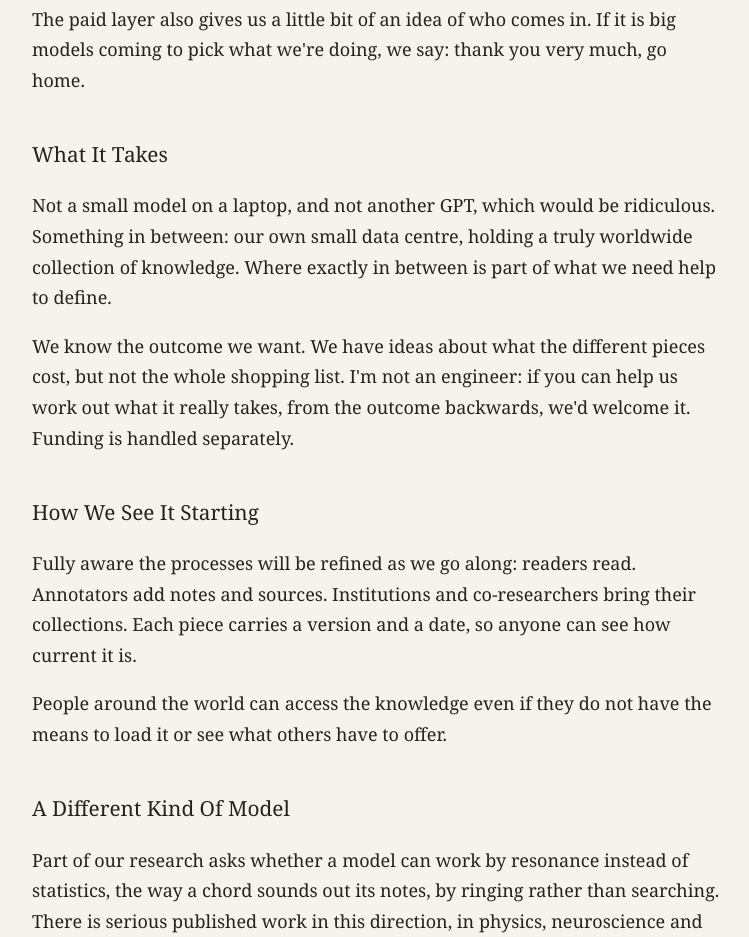
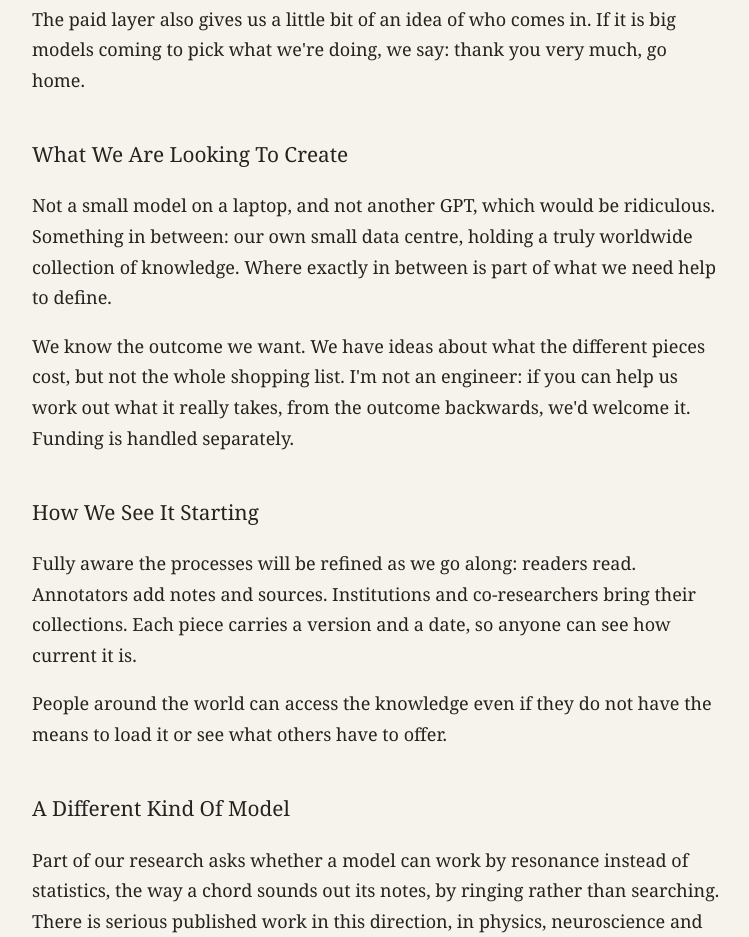
Before and after one commit to kingsleychenda/kingsleychenda.github.io, a plain HTML site: page mtelos/index.html in a window 1280 px wide. Shown: the part 2940-3877 px from the top of the page, without its empty margins (264-1013 px from the left). Drawn offline with Linux system fonts and the light colour scheme.

Commit message:
Publish metanoia-hub.github.io

```diff
--- a/mtelos/index.html
+++ b/mtelos/index.html
@@ -62,7 +62,7 @@ ul{padding-left:1.2em}
 <p>But Mtelos is made specifically for people who have no means and no way to reach this kind of knowledge. They are not charged. Along with Mtelos, we plan to give them tablets and internet access, so they can use it even in remote places, and feed back what they experience on the ground. Their feedback goes back into Mtelos. No open or closed model can do that.</p>
 <p>The paid layer also gives us a little bit of an idea of who comes in. If it is big models coming to pick what we're doing, we say: thank you very much, go home.</p>
 
-<h2>What It Takes</h2>
+<h2>What We Are Looking To Create</h2>
 <p>Not a small model on a laptop, and not another GPT, which would be ridiculous. Something in between: our own small data centre, holding a truly worldwide collection of knowledge. Where exactly in between is part of what we need help to define.</p>
 <p>We know the outcome we want. We have ideas about what the different pieces cost, but not the whole shopping list. I'm not an engineer: if you can help us work out what it really takes, from the outcome backwards, we'd welcome it. Funding is handled separately.</p>
 
```
